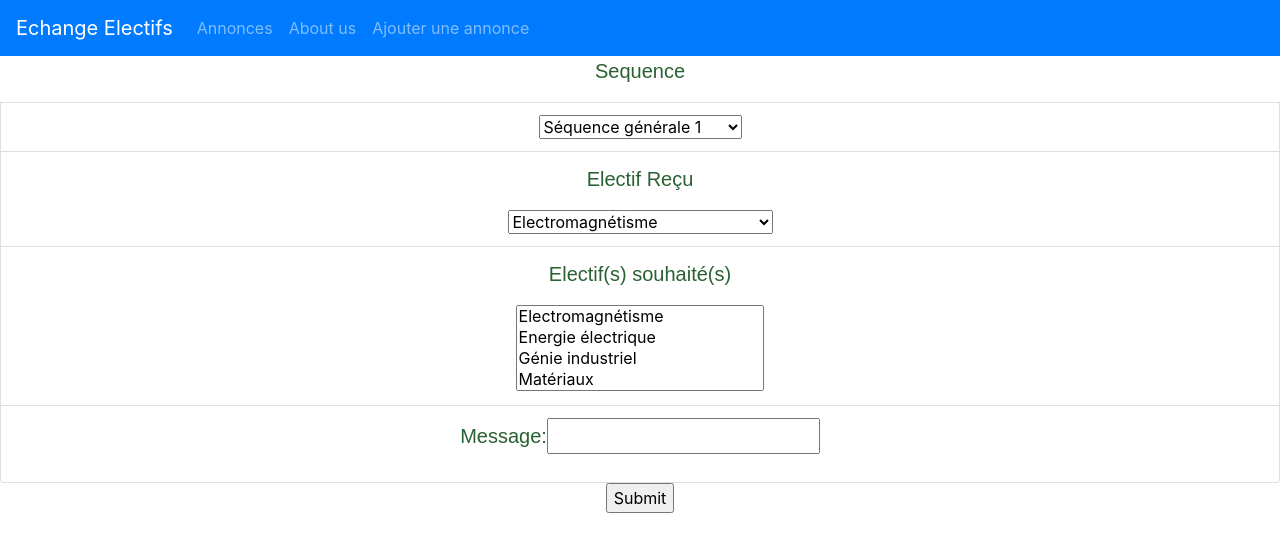
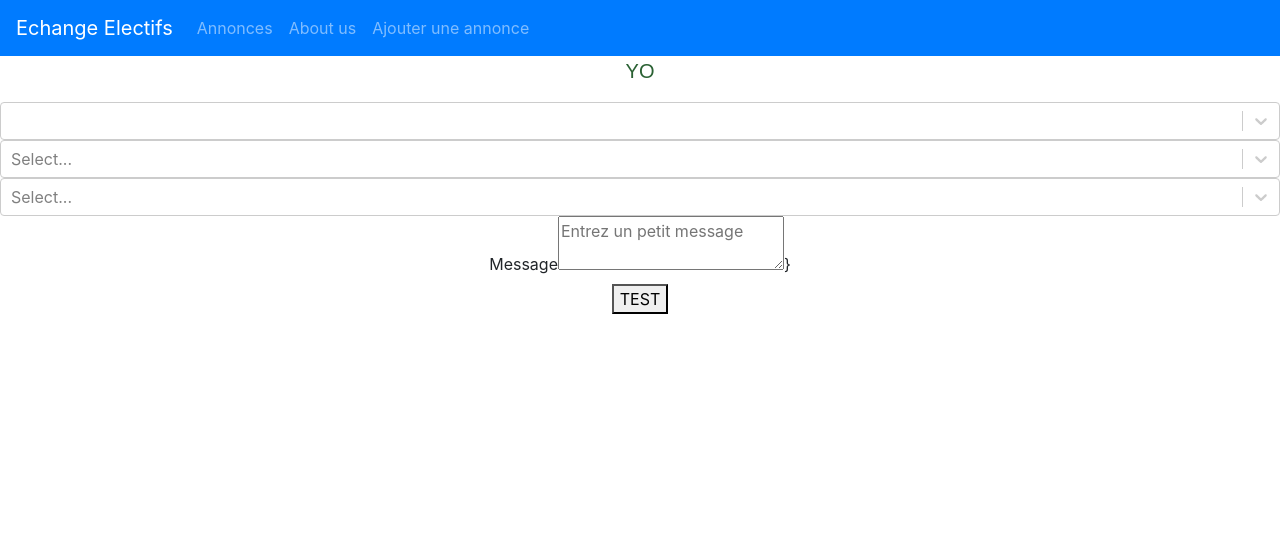
Before and after one commit to wiikip/echange-electifs, a React (Create React App) app in the folder front/: page /board/add in a window 1280 px wide. Shown: the top 552 px of the page. Built offline with nearby package versions, Linux system fonts and the light colour scheme.

Commit message:
working with pages+db

```diff
--- a/front/src/components/Announce.js
+++ b/front/src/components/Announce.js
@@ -14,7 +14,7 @@ function Announce(props) {
             <div className='card-body text-left'>
                 <div className='card-text'>
                     {props.name} offre <strong>{props.receivedCourse}</strong> et souhaite:
-                        <ul className = 'list-group'>{props.wantedCourse[0].map((course) => <li><strong>{course}</strong></li>
+                        <ul className = 'list-group'>{props.wantedCourse.map((course) => <li><strong>{course}</strong></li>
 
                         )}
                         </ul>
--- a/front/src/components/Main.js
+++ b/front/src/components/Main.js
@@ -1,7 +1,7 @@
 import React, {Fragment} from 'react';
 import Board from "../views/Board"
 import Banner from "../components/Banner"
-import AddAnnounce from "./AddAnnounce"
+import CreateAnnounce from "../views/CreateAnnounce"
 
 import {Link ,  Route, Switch, BrowserRouter as Router } from "react-router-dom";
 import Home from '../views/Home';
@@ -26,7 +26,7 @@ let routes = (
 
     </Route>
     <Route exact path = "/board/add">
-    <AddAnnounce/>
+    <CreateAnnounce/>
 
 
     </Route>
--- /dev/null
+++ b/front/src/components/form.js
@@ -0,0 +1,202 @@
+import React, { useState, useEffect } from "react";
+import Select from "react-select";
+const axios = require('axios');
+
+
+const Sequences =
+[
+    {value: 'SG1' , label: 'Séquence générale 1'},
+    {value: 'SG3' , label: 'Séquence générale 3'},
+    {value: 'SG6' , label: 'Séquence générale 6'},
+    {value: 'SG8' , label: 'Séquence générale 8'},
+    {value: 'ST2' , label: 'Séquence thématique 2'},
+    {value: 'ST4' , label: 'Séquence thématique 4'},
+    {value: 'ST5' , label: 'Séquence thématique 5'},
+    {value: 'ST7' , label: 'Séquence thématique 7'}
+];
+
+const Electifs1A =
+[
+    {value: 'Electromagnétisme', label: 'Electromagnétisme'},
+    {value: 'Energie électrique', label: 'Energie électrique'},
+    {value: 'Génie industriel', label: 'Génie industriel'},
+    {value: 'Matériaux', label: 'Matériaux'},
+    {value: 'Mécanique des milieux continus', label: 'Mécanique des milieux continus'},
+    {value: 'Réseaux et sécurité', label: 'Réseaux et sécurité'},
+    {value: 'Science des transferts', label: 'Science des transferts'},
+    {value: 'Systèmes électroniques', label: 'Systèmes électroniques'},
+    {value: 'Thermodynamique', label: 'Thermodynamique'},
+
+]
+const ST2 =
+[
+    {value: 'Robotique médicale', label: 'Robotique médicale'},
+    {value: 'Systèmes de télécommunication', label: 'Systèmes de télécommunication'},
+    {value: 'Modélisation d\'intéractions stratégiques au travers des jeux', label: 'Modélisation d\'intéractions stratégiques au travers des jeux'},
+    {value: 'Transition énergétique', label: 'Transition énergétique'},
+    {value: 'Démarche intégrative de conception pour le développement de véhicules et d\'ouvrages', label: 'Démarche intégrative de conception pour le développement de véhicules et d\'ouvrages'},
+    {value: 'Obersving the Earth', label: 'Obersving the Earth'},
+    {value: 'Propagation Virale', label: 'Propagation Virale'},
+    {value: 'Bioingénerie', label: 'Bioingénerie'}
+]
+const cours = { 'ST2': ST2, 'SG1': Electifs1A, 'SG3': Electifs1A}
+function Message(props){
+    const [msg, setMessage] = useState(props.default);
+
+    var handleChange = (event) => {
+
+        setMessage(event.target.value);
+        props.updateParent('msg',event.target.value);
+    }
+
+    return(
+        <div>
+        <label>Message</label>
+        <textarea placeholder = "Entrez un petit message" value = {props.msg} onChange = {handleChange} />
+}
+        </div>
+    )
+}
+
+function Form(props){
+    const [msg,setMsg] = useState(null);
+    const [wEl,setwEl] = useState(null);
+    const [rEl,setRel] = useState(null);
+    const [seq,setSeq] = useState({});
+
+
+    const setInfo = {
+        'msg' : setMsg,
+        'wEl' : setwEl,
+        'rEl' : setRel,
+        'seq' : setSeq
+    };
+
+
+    var updateParent = (key, val) => {
+
+
+
+        setInfo[key](val);
+
+    }
+    var handleSubmit = () =>
+    {
+        console.log(wEl, rEl, seq, msg)
+        axios.post('/api/addToListe', {wantedCourse : wEl, receivedCourse : rEl.value, sequence : seq.value, message : msg}).then(function(response){
+            console.log(response)
+            if(response.data['success']){
+                alert('Annonce postée avec succès')
+                setMsg(null);
+                setwEl(null);
+                setRel(null);
+                setSeq({});
+
+
+            }
+
+                else{
+                    alert('Oops! Recommence stps')
+
+                }
+        })
+    }
+    return (
+        <div>
+
+        <Sequence updateParent = {updateParent} seq = {seq}/>
+        <ReceivedElectif updateParent = {updateParent} rEl = {rEl} cours = {cours[seq.value]}/>
+        <WantedElectif updateParent = {updateParent} wEl = {wEl} cours = {cours[seq.value]}/>
+        <Message updateParent = {updateParent} msg = {msg}/>
+        <button onClick = {handleSubmit}> TEST </button>
+
+        </div>
+
+
+
+
+
+    )
+
+
+
+}
+function Sequence(props){
+    const [seq, setSeq] = useState(null)
+
+    var handleChange = (event) => {
+
+
+        setSeq(event)
+        props.updateParent('seq', event)
+
+    }
+
+    return(
+        <div>
+            <Select  options = {Sequences} onChange = {handleChange} value = {props.seq}/>
+
+
+
+        </div>
+
+
+
+    )
+    }
+    function ReceivedElectif(props){
+        const [rEl, setReceivedEl] = useState(null)
+
+        var handleChange = (event) => {
+
+
+            setReceivedEl(event)
+            props.updateParent('rEl', event)
+        }
+
+        return(
+            <div>
+                <Select  options = {props.cours} onChange = {handleChange} value = {props.rEl}/>
+
+
+
+            </div>
+
+
+
+        )
+        }
+    function WantedElectif(props){
+        const [wantedEl , setWantedEl] = useState(null)
+
+        var handleChange = (event) => {
+
+
+            setWantedEl(event)
+            props.updateParent('wEl', event)
+        }
+
+        return(
+            <div>
+                <Select isMulti options = {props.cours} onChange = {handleChange} value = {props.wEl}/>
+
+
+
+            </div>
+
+
+
+        )
+
+
+
+
+
+
+
+
+
+
+
+};
+export default Form;
--- /dev/null
+++ b/front/src/views/CreateAnnounce.js
@@ -0,0 +1,18 @@
+import React, { useState, useEffect } from "react";
+import Form from '../components/form'
+
+function CreateAnnounce(props){
+
+
+
+    return (
+
+        <div>
+            <p>YO</p>
+            <Form/>
+
+
+        </div>
+    )
+}
+export default CreateAnnounce;
```
Also changed, not shown: 1 other file (tests, documents, lock files or other folders).
